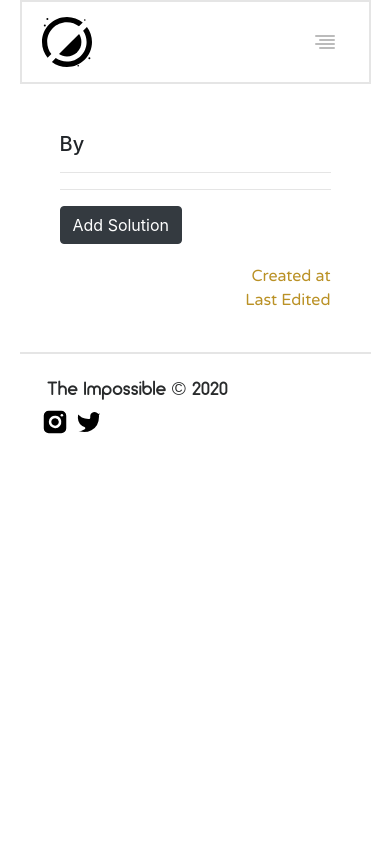
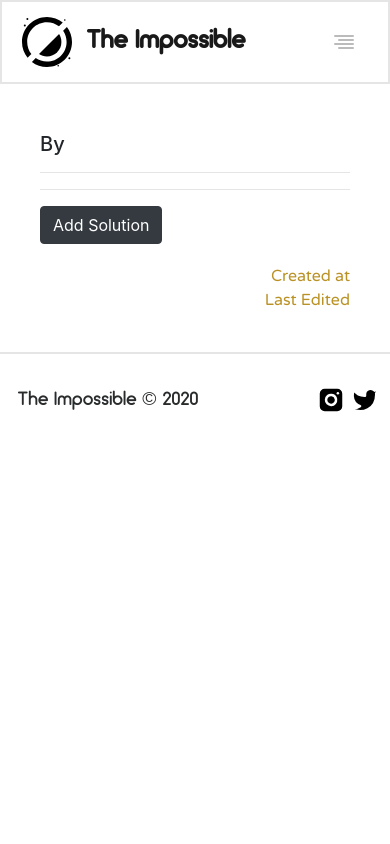
Before and after one commit to micha31r/the-impossible, a Django app: template src/idea/templates/idea/detail.html in a window 390 px wide. Run offline with Django 3.2, Linux system fonts and the light colour scheme; the template is opened without the code that fills it, so the values that code supplies are empty; some libraries are stand-ins or nearby versions.

Commit message:
Edited css

```diff
--- a/src/idea/templates/idea/explore.html
+++ b/src/idea/templates/idea/explore.html
@@ -8,7 +8,7 @@
 
 {% block before %}
 	<link href="https://fonts.googleapis.com/css2?family=Lato&display=swap" rel="stylesheet">
-	<h1 class="before-header"><b>_EXPLORE</b></h1>
+	<h1 class="before-header"><b>IMPOSSIBLE</b></h1>
 {% endblock %}
 
 {% block nav_custom %}
--- a/src/the_impossible/static/component/base/main.css
+++ b/src/the_impossible/static/component/base/main.css
@@ -1,18 +1,25 @@
-.before-header {
-	max-width: 100vw;
-	overflow: hidden;
-	font-family: 'Lato', sans-serif;
-	font-size: 9rem;
-	color: #000;
-	text-align: right;
-}
-
 body {
 	min-width: 300px;
 	width: 90vw;
 	max-width: 1200px;
 	height: 100vh;
 	overflow: scroll;
+}
+
+@media only screen and (max-width: 500px) {
+	body {
+		margin: 0px !important;
+		width: 100% !important;
+	}
+}
+
+.before-header {
+	max-width: 100vw;
+	overflow: hidden;
+	font-family: 'Lato', sans-serif;
+	font-size: 7rem;
+	color: #000;
+	text-align: right;
 }
 
 .alert {
--- a/src/the_impossible/static/component/footer/main.css
+++ b/src/the_impossible/static/component/footer/main.css
@@ -1,20 +1,21 @@
-:root {
-	/* css variables */
-	--footer-padding: 20px;
-	--footer-padding-side: 20px;
-}
-
 footer {
 	height: max-content;
 	background-color: transparent;
-	padding: var(--footer-padding);
-	padding-left: var(--footer-padding-side);
-	padding-right: var(--footer-padding-side);
+	padding: 30px;
+	padding-left: 0;
+	padding-right: 0;
 	border: 0;
 	border-style: solid;
 	border-top-width: 2px;
 	border-color: rgba(0,0,0,0.1);
 	font-family: 'Varela Round', sans-serif;
+}
+
+@media only screen and (max-width: 500px) {
+	footer {
+		padding-left: 10px;
+		padding-right: 10px;
+	}
 }
 
 footer table {
@@ -23,6 +24,16 @@ footer table {
 
 footer table * {
 	border: 0px !important;
+}
+
+footer td {
+	padding: 0px !important;
+}
+
+@media only screen and (max-width: 320px) {
+	footer td {
+		text-align: center !important;
+	}
 }
 
 footer p {
@@ -45,13 +56,6 @@ footer button {
 	margin: 0px;
 }
 
-@media only screen and (max-width: 470px) {
-	footer td {
-		text-align: left !important;
-		padding: 0 !important;
-	}
-}
-
 footer .icon {
 	height: 1.8rem !important;
 }
--- a/src/the_impossible/static/component/footer/resize.js
+++ b/src/the_impossible/static/component/footer/resize.js
@@ -1,6 +1,6 @@
 function footer_resize() {
 	$("#contact-td").appendTo("#footer-append-origin1");
-	if ($(window).width() < 470) {
+	if ($(window).width() < 320) {
 		$("#contact-td").appendTo("#footer-append-target1");
 	}
 }
--- a/src/the_impossible/static/component/navbar/main.css
+++ b/src/the_impossible/static/component/navbar/main.css
@@ -20,12 +20,6 @@ nav {
 	}
 	.nav-link {
 		padding: 0px !important;
-	}
-}
-
-@media only screen and (max-width: 400px) {
-	.navbar-brand b {
-		display: none !important;
 	}
 }
 
```
Also changed, not shown: src/idea/static/idea/explore_page/main.css (+9 -9 lines).
